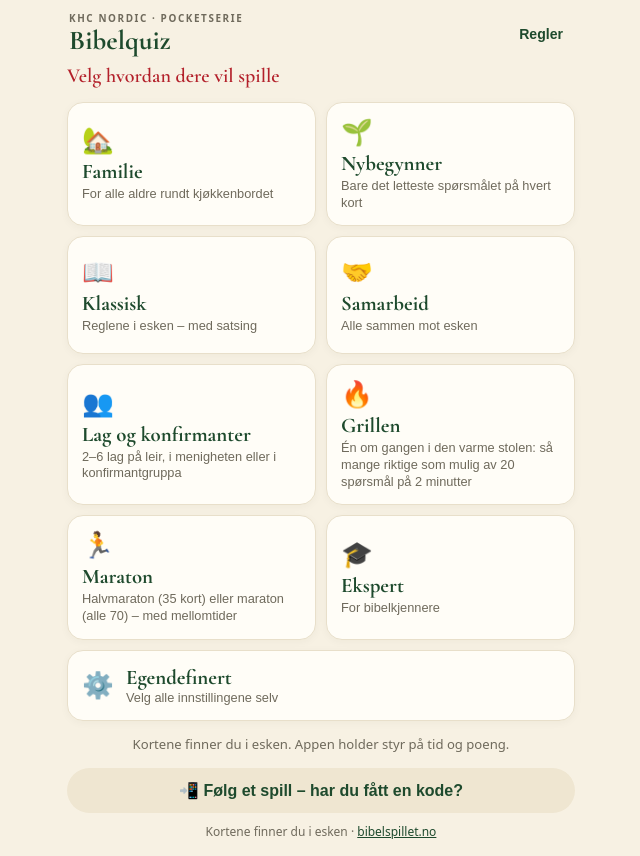
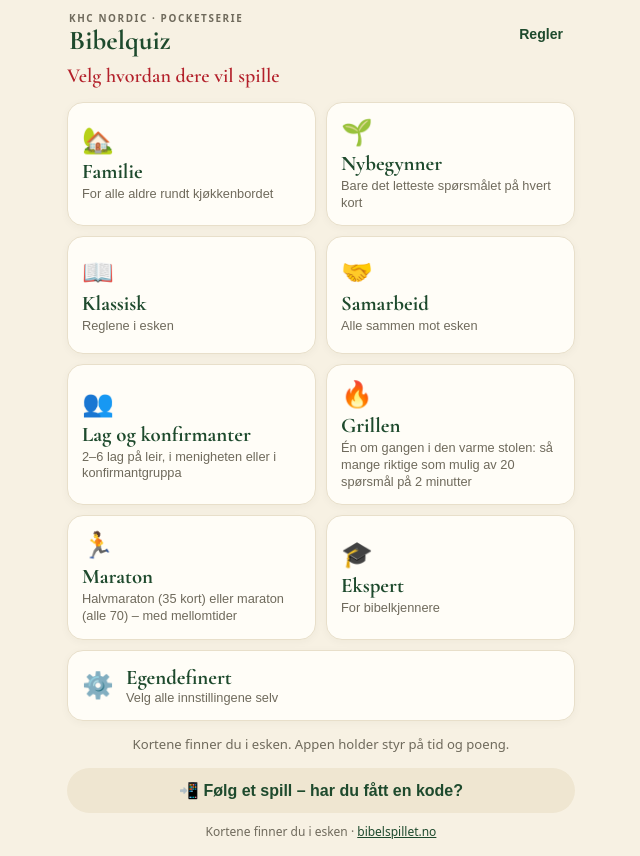
Before and after one commit to khcognito-netizen/bibelspillet, a plain HTML site: page spill/index.html in a window 1280 px wide. Shown: the whole page, without its empty margins (319-959 px from the left). Drawn offline with nearby package versions, Linux system fonts and the light colour scheme.

Commit message:
Klassisk uten satsing

```diff
--- a/spill/index.html
+++ b/spill/index.html
@@ -378,7 +378,7 @@ var QN=["Lett","Medium","Litt vanskelig","Vanskelig"];
 var MODES={
  familie:{ico:"🏡",name:"Familie",who:"For alle aldre rundt kjøkkenbordet. Alle riktige svar gir 1 poeng, og barn kan få ekstra tid.",cfg:{type:"goal",rule:"lik",goal:15,time:60,steal:true,kid:true,noPass:false,bonus:0,events:true,titles:true},fun:["events","titles"]},
  nybegynner:{ico:"🌱",name:"Nybegynner",who:"Bare det første – og letteste – spørsmålet på hvert kort. Perfekt for barn og dem som er nye i Bibelen.",cfg:{type:"goal",rule:"lik",q:1,goal:10,time:20,steal:true,kid:true,noPass:false,bonus:0,titles:true},fun:["titles"]},
- klassisk:{ico:"📖",name:"Klassisk",tile:"Reglene i esken – med satsing",who:"Reglene i esken, med satsing: Før kortet leses, tipper du hvor mange av de fire du klarer. Klarer du minst så mange, får du like mange bonuspoeng. Klarer du færre, mister du 1 poeng. For venner, par og spillkvelder.",cfg:{type:"goal",rule:"stige",goal:30,time:45,steal:false,kid:false,noPass:false,bonus:0,bet:true}},
+ klassisk:{ico:"📖",name:"Klassisk",tile:"Reglene i esken",who:"Reglene i esken. For venner, par og spillkvelder.",cfg:{type:"goal",rule:"stige",goal:30,time:45,steal:false,kid:false,noPass:false,bonus:0}},
  samarbeid:{ico:"🤝",name:"Samarbeid",tile:"Alle sammen mot esken",who:"Alle spiller på samme lag mot esken. Dere samler poeng sammen – klarer dere målet før kortene er brukt opp? Fra 1 spiller og oppover.",cfg:{type:"coop",rule:"lik",cards:35,level:60,time:45,steal:false,kid:true,noPass:false,bonus:0,events:true},fun:["events"]},
  lag:{ico:"👥",name:"Lag og konfirmanter",who:"2–6 lag på leir, i menigheten eller i konfirmantgruppa. Kan vises på storskjerm.",cfg:{type:"goal",rule:"stige",goal:30,time:45,steal:true,kid:false,noPass:false,bonus:0,teams:true,slynge:true,events:true},fun:["slynge","events"]},
  grillen:{ico:"🔥",name:"Grillen",who:"Én om gangen i den varme stolen: så mange riktige som mulig av 20 spørsmål på 2 minutter.",cfg:{type:"grill",rule:"lik",gtime:120,gmax:20}},
```
